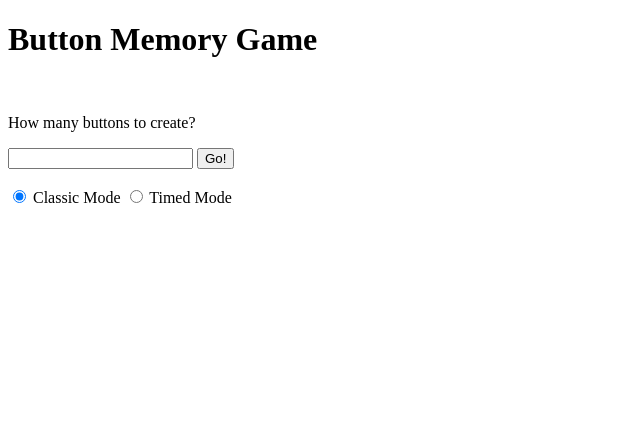
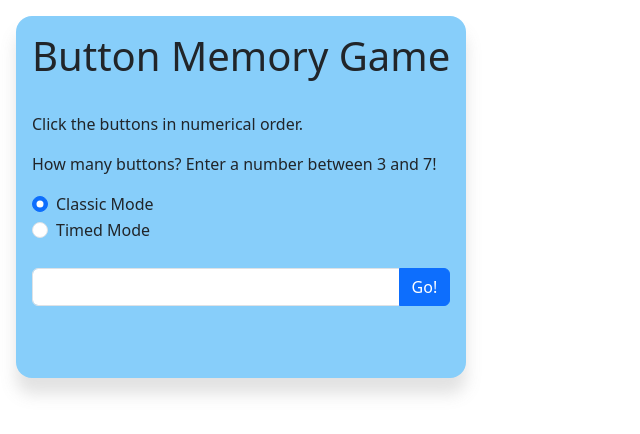
Before and after one commit to Katsumac/btn-memory-game, a plain HTML site: page index.html in a window 1280 px wide. Shown: the whole page, without its empty margins (0-640 px from the left). Drawn offline with nearby package versions, Linux system fonts and the light colour scheme.

Commit message:
Added Bootstrap styling

```diff
--- a/css/style.css
+++ b/css/style.css
@@ -1,3 +1,13 @@
+#menu {
+    display: inline-block;
+    box-shadow: 0 1em 1em #77777736;
+    border-radius: 1em;
+    margin-top: 1em;
+    margin-left: 1em;
+    padding: 1em;
+    background-color: lightskyblue;
+}
+
 .buttonArea {
     display: flex;
     flex-wrap: wrap;
--- a/index.html
+++ b/index.html
@@ -2,28 +2,38 @@
 <html>
 
 <head>
+    <meta charset="utf-8">
+    <meta name="viewport" content="width=device-width, initial-scale=1">
+    <link href="https://cdn.jsdelivr.net/npm/bootstrap@5.3.3/dist/css/bootstrap.min.css" rel="stylesheet" integrity="sha384-QWTKZyjpPEjISv5WaRU9OFeRpok6YctnYmDr5pNlyT2bRjXh0JMhjY6hW+ALEwIH" crossorigin="anonymous">
     <link rel="stylesheet" type="text/css" href="css/style.css" />
     <title>Button Memory Game</title>
 </head>
 
 <body>
-    <h1>Button Memory Game</h1>
-    <br />
-    <p>How many buttons to create?</p>
-    <input type="text" id="btnNumInput" name="btnNumInput" />
-    <input type="button" id="btnNumSubmit" name="btnNumSubmit" value="Go!" />
-    <br />
-    <br />
-    <input type="radio" id="classicMode" name="gameMode" value ="classicMode" checked />
-    <label for="classicMode">Classic Mode</label>
-    <input type="radio" id="timedMode" name="gameMode" value ="timedMode">
-    <label for="timedMode">Timed Mode</label>
-    <br />
-    <p id="timer"></p>
-    <br />
+    <div id="menu">
+        <h1>Button Memory Game</h1>
+        <br />
+        <p>Click the buttons in numerical order.</p>
+        <p>How many buttons? Enter a number between 3 and 7!</p>
+        <div class="form-check">
+            <input type="radio" id="classicMode" class="form-check-input" name="gameMode" value="classicMode" checked />
+            <label for="classicMode" class="form-check-label">Classic Mode</label>
+        </div>
+        <div class="form-check">
+            <input type="radio" id="timedMode" class="form-check-input" name="gameMode" value="timedMode">
+            <label for="timedMode" class="form-check-label">Timed Mode</label>
+        </div>
+        <br />
+        <div class="input-group mb-3">
+            <input type="text" id="btnNumInput" class="form-control" name="btnNumInput" />
+            <input type="button" id="btnNumSubmit" class="btn btn-primary" name="btnNumSubmit" value="Go!" />
+        </div>
+        <br />
+        <p id="timer"></p>
+    </div>
     <div id="buttonArea" class="buttonArea"></div>
-    <script type="module" src="lang/messages/en/user.js"></script>
-    <script type="module" src="js/script.js"></script>
+    <script src="https://cdn.jsdelivr.net/npm/bootstrap@5.3.3/dist/js/bootstrap.bundle.min.js" integrity="sha384-YvpcrYf0tY3lHB60NNkmXc5s9fDVZLESaAA55NDzOxhy9GkcIdslK1eN7N6jIeHz" crossorigin="anonymous"></script>
+    <script type="module" src="js/app.js"></script>
 </body>
 
 </html>
--- a/js/button.js
+++ b/js/button.js
@@ -33,8 +33,8 @@ export class Button {
         let newX = Math.floor(Math.random() * (document.documentElement.clientWidth - 140));
         const newY = Math.floor(Math.random() * (document.documentElement.clientHeight - 110));
 
-        if (newX <= 380 && newY <= 265) {
-            newX += 380;
+        if (newX <= 455 && newY <= 405) {
+            newX += 455;
         }
 
         button.style.left = newX + "px";
@@ -45,7 +45,7 @@ export class Button {
      * Shows or hides the button number by switching between classes
      *
      * @param {string} visibility The string that determines whether to hide or show the button number
-     * @param {number} index The index of the button in the buttonArrayDOM array
+     * @param {Button} button The button that will have its number toggled
      */
     toggleButtonNumber(visibility, button) {
         if (visibility === "hide") {
```
Also changed, not shown: js/app.js (renamed from js/script.js).
